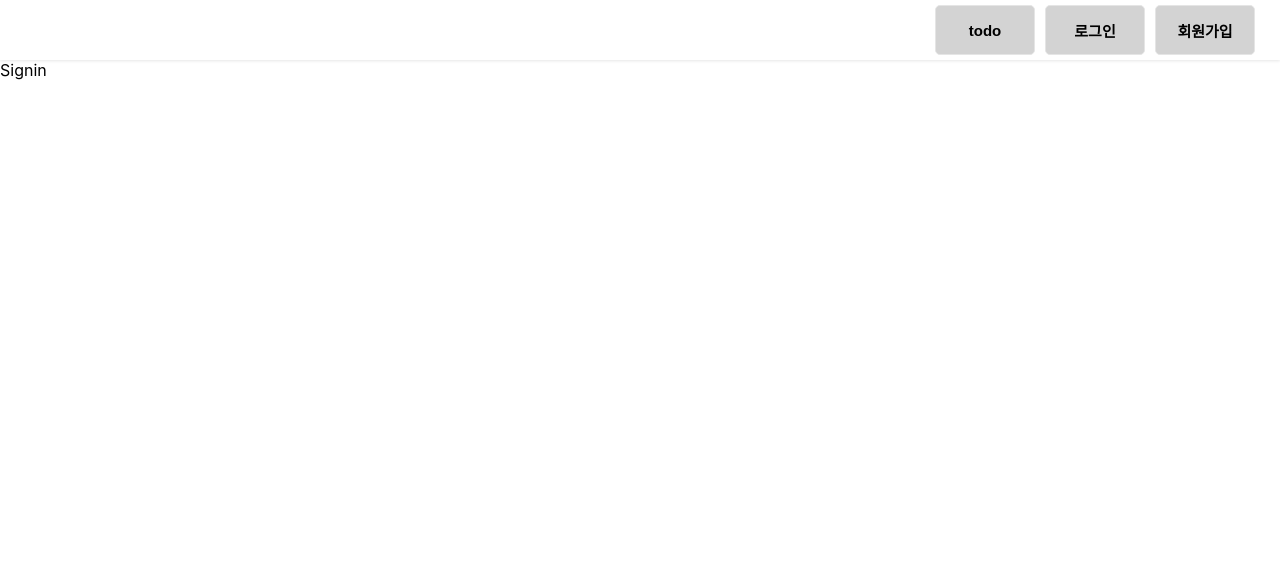
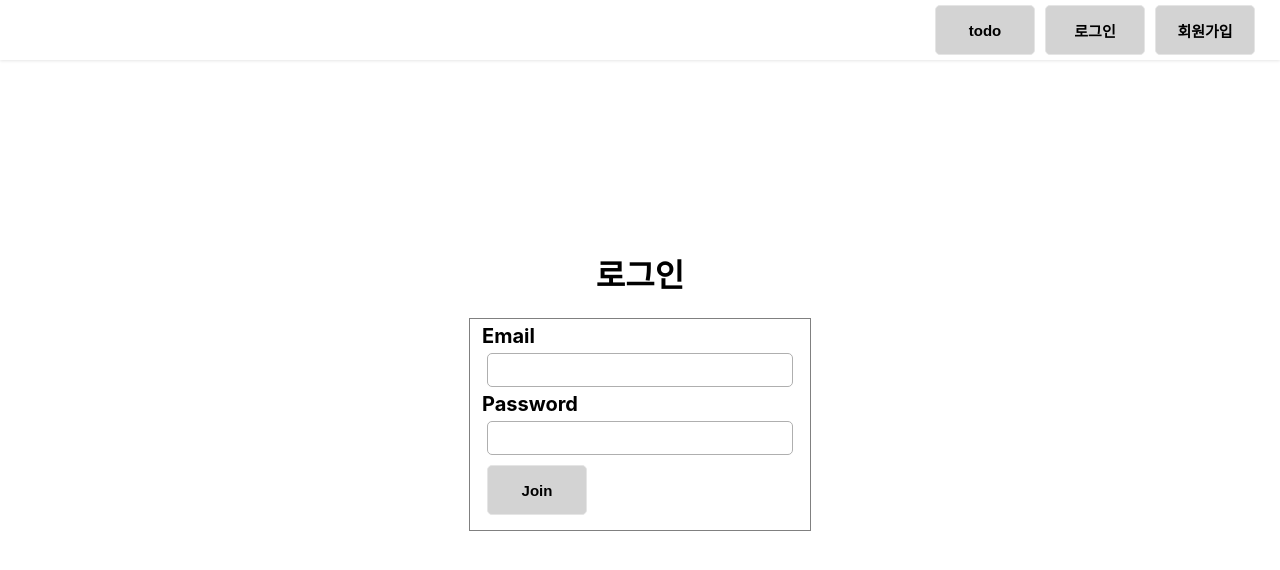
Before and after one commit to khakisage/wanted-pre-onboarding-frontend, a React (Create React App) app: page /signin in a window 1280 px wide. Shown: the top 570 px of the page. Built offline with nearby package versions, Linux system fonts and the light colour scheme.

Commit message:
Feat: Signin 페이지 구현_1

```diff
--- a/src/Pages/Signin.jsx
+++ b/src/Pages/Signin.jsx
@@ -1,5 +1,87 @@
+/** @jsxImportSource @emotion/react */
 import React from "react";
+import { useState, useEffect } from "react";
+import Form from "../Components/Form";
+import Button from "../Components/Button";
+export default function Signin() {
+  const [isEnable, setIsEnabled] = useState(false);
+  const [account, setAccount] = useState({
+    email: "",
+    password: "",
+  });
+  const validation = () => {
+    if (account.email.includes("@") && account.password.length >= 8) {
+      setIsEnabled(true);
+    } else {
+      setIsEnabled(false);
+    }
+  };
+  useEffect(() => {
+    validation();
+  });
+  const url = `https://pre-onboarding-selection-task.shop`;
+  const handleSignin = async (e) => {
+    e.preventDefault();
+    await fetch(`${url}/auth/signin`, {
+      method: "POST",
+      headers: {
+        "Content-Type": "application/json",
+      },
+      body: JSON.stringify({
+        email: account.email,
+        password: account.password,
+      }),
+    })
+      .then((res) => res.json())
+      .then((res) => {
+        if (res.accessToken) {
+          localStorage.setItem("JWT", res.accessToken);
+        }
+      });
+  };
 
-export default function Signin() {
-  return <div>Signin</div>;
+  return (
+    <>
+      <Form>
+        <h1>로그인</h1>
+        <fieldset>
+          <label htmlFor="email">Email</label>
+          <br />
+          <input
+            type="email"
+            id="email"
+            data-testid="email-input"
+            value={account.email}
+            onChange={(e) => setAccount({ ...account, email: e.target.value })}
+          />
+          <br />
+          <label htmlFor="password">Password</label>
+          <br />
+          <input
+            type="password"
+            id="password"
+            data-testid="password-input"
+            value={account.password}
+            onChange={(e) =>
+              setAccount({ ...account, password: e.target.value })
+            }
+          />
+          <br />
+          {isEnable ? (
+            <Button
+              type="submit"
+              data-testid="signup-button"
+              onClick={handleSignin}
+            >
+              Join
+            </Button>
+          ) : (
+            <Button type="submit" data-testid="signup-button" disabled>
+              Join
+            </Button>
+          )}
+        </fieldset>
+      </Form>
+    </>
+  );
 }
```
